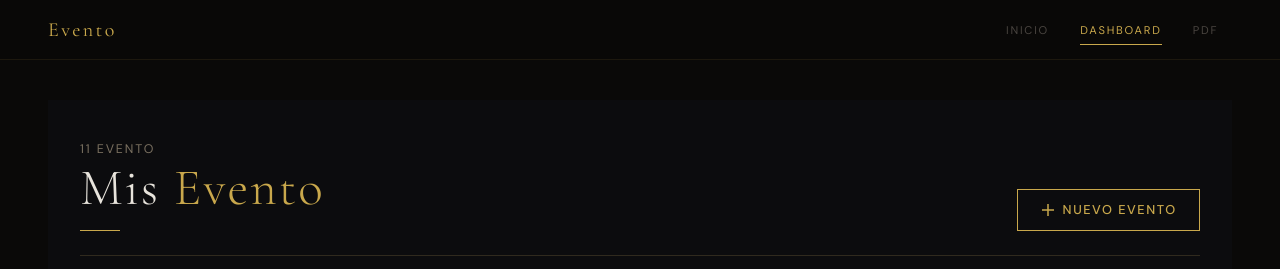
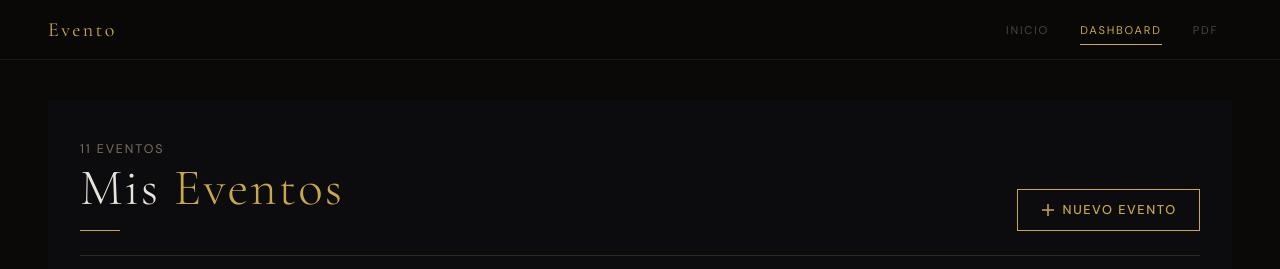
Before and after one commit to BlackRubick/eventos, a React (Vite) app: page /login_magic in a window 1280 px wide. Both pictures are taken after typing "name@example.com", "Sample123" into the empty fields and a click on the button "ENTRAR". Shown: the top 269 px of the page. Built offline with nearby package versions, Linux system fonts and the light colour scheme; what @react-pdf/renderer would draw is missing.

Commit message:
nuevos detalles

```diff
--- a/src/presentation/pages/DashboardPage.tsx
+++ b/src/presentation/pages/DashboardPage.tsx
@@ -484,8 +484,8 @@ export default function DashboardPage() {
         {/* HEADER */}
         <div className="dash-header">
           <div>
-            <p className="dash-count">{allEvents.length} Evento</p>
-            <h1>Mis <span>Evento</span></h1>
+            <p className="dash-count">{allEvents.length} Eventos</p>
+            <h1>Mis <span>Eventos</span></h1>
             <div className="gold-line" />
           </div>
           <button className="btn-new" onClick={() => setShowModal(true)}>
```
